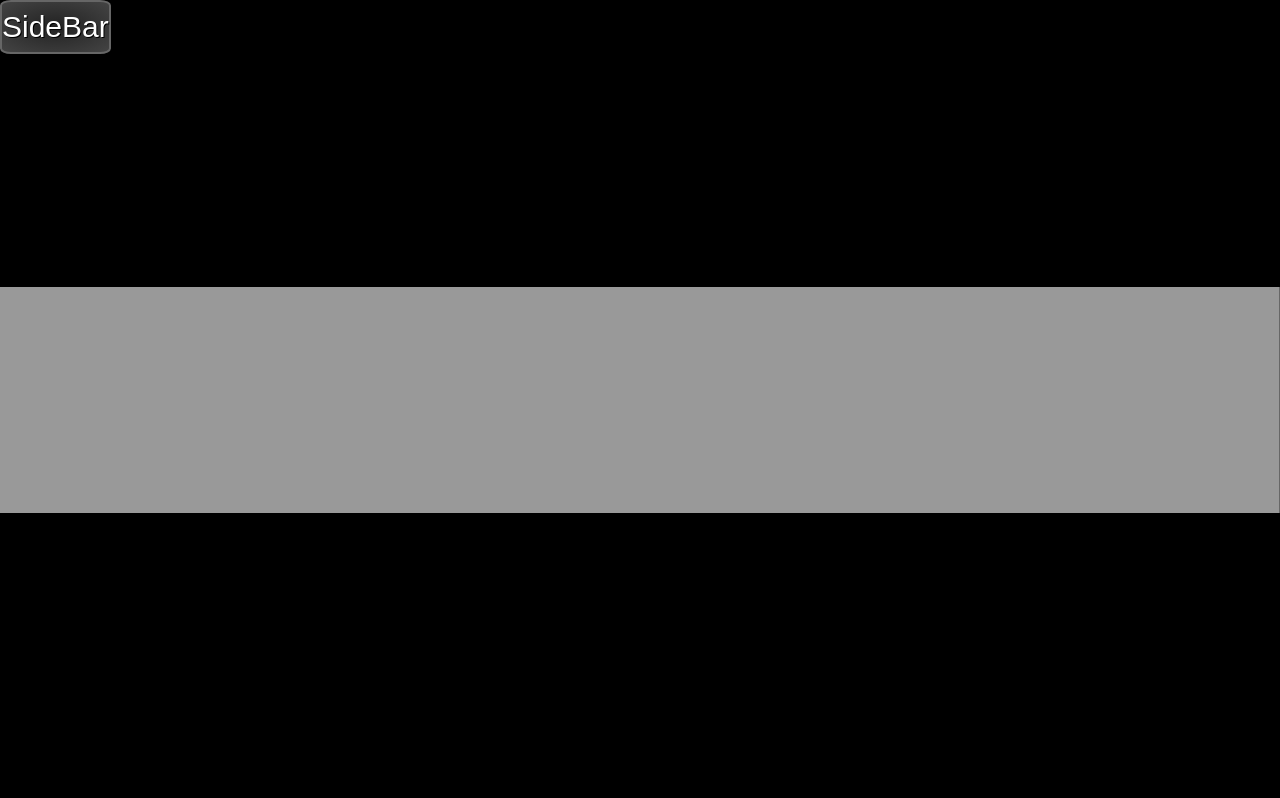
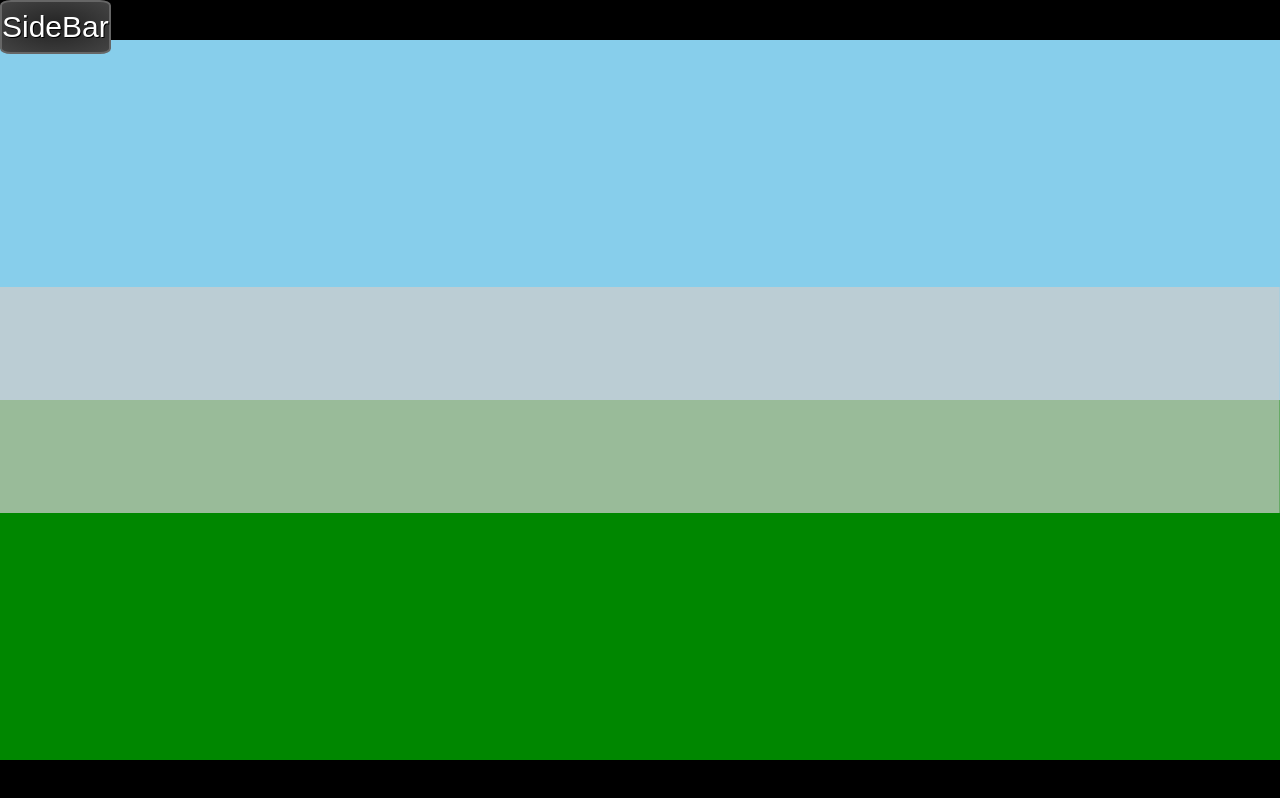
Before and after one commit to cobyj33/raycaster, a React (Create React App) app: page / in a window 1280 px wide. Built offline with nearby package versions, Linux system fonts and the light colour scheme.

Commit message:
Added FOV Scrolling with mouse wheel

```diff
--- a/src/App.css
+++ b/src/App.css
@@ -2,6 +2,7 @@ html, body, .app, #root {
     margin: 0;
     width: 100vw;
     height: 100vh;
+    overflow-y: hidden;
 }
 
 .app {
--- a/src/classes/Camera.ts
+++ b/src/classes/Camera.ts
@@ -13,6 +13,12 @@ import { Vector2 } from "./Data/Vector2";
 
 export class Camera implements ICamera {
     private static standardFOV: Angle = Angle.fromDegrees(70);
+    private static floorColor: Color = new Color(0, 135, 0, 255);
+    private static skyColor: Color = new Color(135, 206, 235, 255);
+    // private static floorColor: Color = new Color(0, 0, 0, 255);
+    // private static skyColor: Color = new Color(0, 0, 0, 255);
+
+
 
     readonly map: GameMap;
     readonly position: Vector2;
@@ -117,12 +123,18 @@ export class Camera implements ICamera {
 
         if (context != null) {
             context.clearRect(0, 0, canvas.width, canvas.height);
+
             context.lineWidth = 1;
             console.log("looking angle: " + this.lookingAngle);
             const centerHeight: number = Math.trunc(canvas.height / 2 + (Math.tan(this.lookingAngle.radians) * canvas.height / 2));
+            context.fillStyle = Camera.floorColor.toRGBString();
+            context.fillRect(0, centerHeight, canvas.width, canvas.height - centerHeight);
+            context.fillStyle = Camera.skyColor.toRGBString();
+            context.fillRect(0, 0, canvas.width, centerHeight);
+            context.globalAlpha = 1;
+
             context.beginPath();
             let lastColor: Color | null = null;
-            context.strokeStyle = 'white';
 
             for (let col = 0; col < cameraLineData.length; col++) {
                 const currentLine: CameraLine = cameraLineData[col];
@@ -145,9 +157,6 @@ export class Camera implements ICamera {
                 } else {
                     context.strokeStyle = 'white';
                 }
-
-
-
                 const lineHeightInPixels: number = Math.trunc(currentLine.lineLengthPercentage * canvas.height);
                 context.moveTo(col, Math.trunc(centerHeight - ( lineHeightInPixels / 2)) );
                 context.lineTo(col, Math.trunc(centerHeight + ( lineHeightInPixels / 2)) );
--- a/src/components/GameScreen.tsx
+++ b/src/components/GameScreen.tsx
@@ -1,4 +1,4 @@
-import { MutableRefObject, RefObject, PointerEvent, useEffect, useRef, useState } from 'react'
+import { MutableRefObject, RefObject, PointerEvent, useEffect, useRef, useState, WheelEvent } from 'react'
 import { Angle } from '../classes/Data/Angle';
 import { Camera } from '../classes/Camera'
 import {  FirstPersonCameraControls } from '../classes/CameraControls';
@@ -74,9 +74,14 @@ export const GameScreen = ( { cameraData, mapData  }: { cameraData: StatefulData
         }
     }
 
+    function onWheel(event: WheelEvent<Element>) {
+        console.log(event.deltaY);
+        setCamera(camera => camera.setFOV(camera.fieldOfView.add( Angle.fromDegrees(event.deltaY / 50))));
+    }
+
   return (
     <div   ref={containerRef} className="container screen" onKeyDown={(event) => keyHandlerRef.current.onKeyDown(event)} onKeyUp={(event) => keyHandlerRef.current.onKeyUp(event)} tabIndex={0}>
-        <canvas onTouchStart={() => setShowTouchControls(true)} onPointerDown={runPointerLockOnMouse} onPointerMove={mouseControls.current} className="game-canvas" ref={canvasRef} tabIndex={0}> </canvas>
+        <canvas onWheel={onWheel} onTouchStart={() => setShowTouchControls(true)} onPointerDown={runPointerLockOnMouse} onPointerMove={mouseControls.current} className="game-canvas" ref={canvasRef} tabIndex={0}> </canvas>
 
         {showTouchControls && <TouchControls cameraData={cameraData} />}
     </div>
--- a/src/components/MapScreen.tsx
+++ b/src/components/MapScreen.tsx
@@ -1,4 +1,4 @@
-import React, { PointerEvent, RefObject, useEffect, useRef, useState } from 'react'
+import React, { PointerEvent, RefObject, useEffect, useRef, useState, WheelEvent } from 'react'
 import { Angle } from '../classes/Data/Angle';
 import { Camera } from '../classes/Camera';
 import { BirdsEyeCameraControls } from '../classes/CameraControls';
@@ -217,10 +217,15 @@ export const MapScreen = ({ mapData, cameraData }: { mapData: StatefulData<GameM
     function onPointerLeave(event: PointerEvent<Element>) { reset(); }
     function onPointerCancel(event: PointerEvent<Element>) { reset(); }
 
+    function onWheel(event: WheelEvent<Element>) {
+        console.log(event.deltaY);
+        setCamera(camera => camera.setFOV(camera.fieldOfView.add( Angle.fromDegrees(event.deltaY / 50))));
+    }
+
 
     return (
     <div ref={containerRef} className="map-container screen" onKeyDown={(event) => cameraControls.current.onKeyDown(event)} onKeyUp={(event) => cameraControls.current.onKeyUp(event)} tabIndex={0}>
-        <canvas style={{cursor: cursor}} className="map-canvas" onPointerCancel={onPointerCancel} onPointerDown={onPointerDown} onPointerUp={onPointerUp} onPointerLeave={onPointerLeave} onPointerMove={onPointerMove}  onTouchStart={() => setShowTouchControls(true)} ref={canvasRef} width={map.Dimensions.rows * getMapScale()} height={map.Dimensions.rows * getMapScale()}> </canvas>
+        <canvas style={{cursor: cursor}} className="map-canvas" onWheel={onWheel} onPointerCancel={onPointerCancel} onPointerDown={onPointerDown} onPointerUp={onPointerUp} onPointerLeave={onPointerLeave} onPointerMove={onPointerMove}  onTouchStart={() => setShowTouchControls(true)} ref={canvasRef} width={map.Dimensions.rows * getMapScale()} height={map.Dimensions.rows * getMapScale()}> </canvas>
 
         {showTouchControls && <TouchControls cameraData={cameraData} />}
 
--- a/src/components/gamescreen.css
+++ b/src/components/gamescreen.css
@@ -11,6 +11,6 @@
 .game-canvas {
     aspect-ratio: 16 / 9;
     width: 100%;
-    background-color: black;
+    background-color: blue;
     image-rendering: optimizeSpeed;
 }
```
